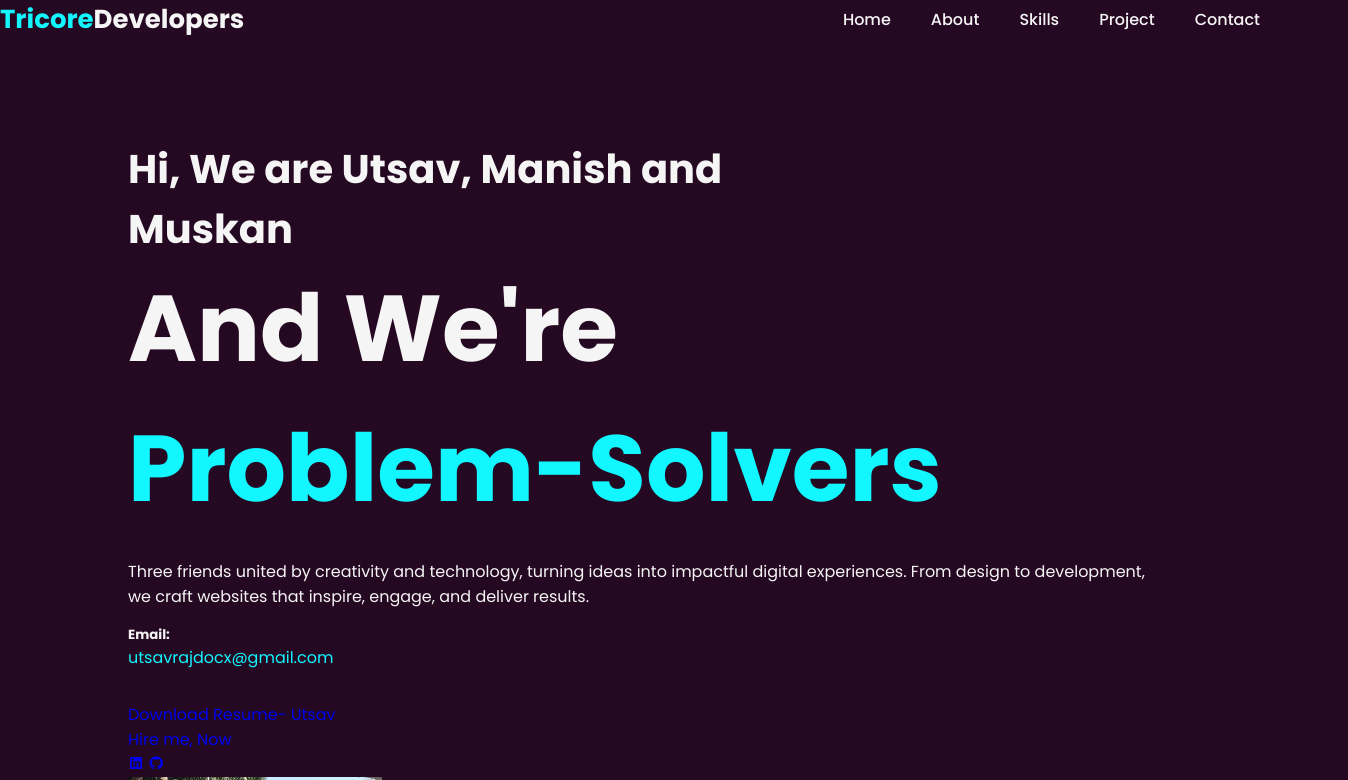
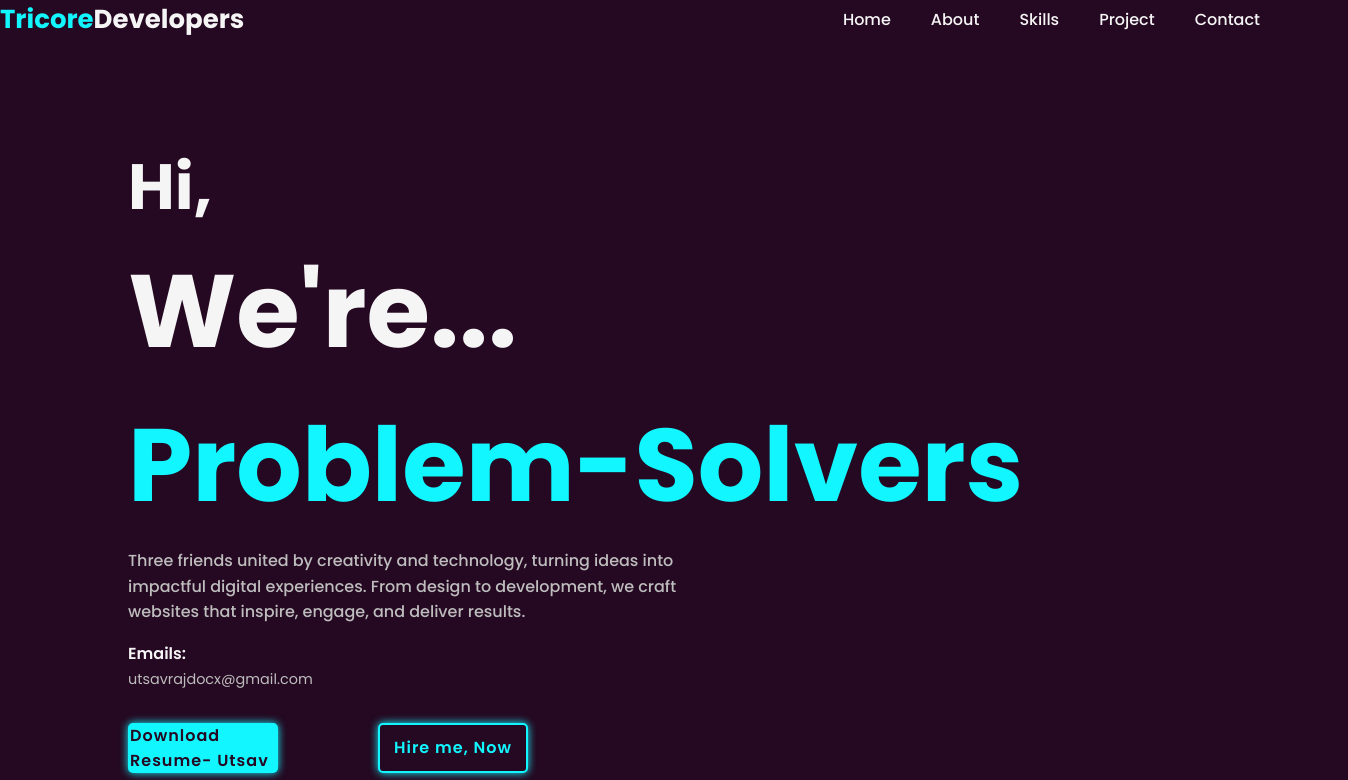
Before and after one commit to Muskan-3/Our-Portfolio, a plain HTML site: page portfolio.html in a window 1280 px wide. Shown: the top 780 px of the page, 1348 px wide, since content can reach past the window. Drawn offline with nearby package versions, Linux system fonts and the light colour scheme; a web font is replaced by a local one.

Commit message:
text animation done perfectly

```diff
--- a/portfolio.css
+++ b/portfolio.css
@@ -83,20 +83,16 @@ section{
     min-height: 100vh;
     height: 100%;
     width:100%;
-    display: grid;
-    grid-template-columns: repeat(2,1fr);
-    align-items: center;
-    grid-gap:4em;
 }
 .home-content{
     max-width:600px;
 }
 .home-content h1{
-    font-size: var(--big-font);
+    font-size: 4rem;
     font-weight: 700;
 }
 .change-text{
-    font-size:5rem;
+    font-size:5.5rem;
     font-weight: 600;
     margin-bottom: 10rem;
 }
@@ -118,18 +114,15 @@ section{
     transition: 0.38s cubic-bezier(0.6,0,0.7,0.2);
 }
 .change-text h3 .word .letter.in{
-    transition: 0.4s ease;
+    transition: 0.38s ease;
 }
 .change-text h3 .word .letter.behind{
-    transform: rotateX('-90deg');
+    transform: rotateX(-90deg);
 }
-.img-box img{
-    height: 20rem;
-}
-
 .home-content p{
     color: #bdbdbd;
     line-height: 1.6;
+    font-weight: 500;
 }
 .info-box{
     display: inline-flex;
@@ -138,3 +131,108 @@ section{
     width: 300px;
     margin: 1rem 0 2rem;
 }
+.info-box h5{
+    font-weight: 600;
+    color: var(--text-color);
+    font-size: 1rem;
+}
+.info-box span{
+    font-size: .9rem;
+    color:#bdbdbd;
+}
+.btn-box{
+    display: flex;
+    justify-content: space-between;
+    width: 400px;
+    height: 50px;
+ }
+.btn-box a.btn{
+    display: inline-flex;
+    justify-content: center;
+    align-items: center;
+    width: 150px;
+    height: 100%;
+    background-color: var(--hover-color);
+    color: var(--bg-color);
+    font-size: 1rem;
+    letter-spacing: 1px;
+    font-weight: 600;
+    transition: 0.6s;
+    box-shadow: var(--neon-box-shadow);
+    border-radius: 5px;
+    position: relative;
+    overflow: hidden;
+    z-index: 1;
+    border: 2px solid var(--hover-color);
+}
+a.btn:hover{
+    color: var(--hover-color);
+}
+a.btn::before{
+    content:"";
+    position: absolute;
+    top:0;
+    left:0;
+    background:var(--bg-color);
+    width: 0;
+    height:100%;
+    z-index: -1;
+    transition: .4s;
+}
+a.btn:hover::before{
+    width: 100%;
+}
+a.btn:nth-child(2){
+    background-color: var(--bg-color);
+    color:var(--hover-color)
+}
+a.btn:nth-child(2):hover{
+    color: var(--bg-color);
+}
+a.btn:nth-child(2)::before{
+    background-color: var(--hover-color);
+}
+
+.social-icon{
+    margin-top: 9rem;
+    display: flex;
+    justify-content: space-between;
+    width: 120px;
+    height: 40px;
+}
+.social-icon a{
+    display: inline-flex;
+    width: 50px;
+    height: 100%;
+    justify-content: center;
+    align-items: center;
+    background: var(--bg-color);
+    color: var(--hover-color);
+    border:2px solid var(--hover-color);
+    transition: 0.6s;
+    box-shadow: 0 0 0.3rem #12f7ff;
+    border-radius: 5px;
+    position: relative;
+    z-index: 1;
+    overflow: hidden;
+}
+.social-icon a i{
+    font-size: 1.5rem;
+}
+.social-icon a:hover{
+    color: var(--bg-color);
+}
+.social-icon a::before{
+    content:"";
+    position: absolute;
+    left: 0;
+    top:0;
+    width: 0;
+    height: 100%;
+    background: var(--hover-color);
+    transition: .6s;
+    z-index: -1;
+}
+.social-icon a:hover::before{
+    width: 100%;
+}
--- a/portfolio.html
+++ b/portfolio.html
@@ -27,11 +27,11 @@
     </header>
 
     <!-- Home section -->
-     <section id="home" clas="home">
+     <section id="home" class="home">
         <div class="home-content">
-            <h1>Hi, We are Utsav, Manish and Muskan</h1>
+            <h1>Hi,</h1>
             <div class="change-text">
-                <h3>And We're</h3>
+                <h3>We're...</h3>
                 <h3>
                     <span class="word">A&nbsp; trio&nbsp; of&nbsp; Web &nbsp;Designers</span>
                     <span class="word">Innovators</span>
@@ -42,7 +42,6 @@
                     <span class="word">Tech&nbsp;-Enthusiasts</span>
                 </h3>
             </div>
-            </div>
 
             <p>Three friends united by creativity and technology, turning ideas into impactful digital experiences.
                 From design to development, we craft websites that inspire, engage, and deliver results.
@@ -50,16 +49,17 @@
 
             <div class="info-box">
                 <div class="email-info">
-                    <h5>Email: </h5>
+                    <h5>Emails: </h5>
                     <span>utsavrajdocx@gmail.com</span>
+
                 </div>
-
             </div>
 
             <div class="btn-box">
-                <a href="#"><div class="btn">Download Resume- Utsav</div></a>
-                <a href="#"><div class="btn"></div>Hire me, Now</a>
+                <a href="#" class="btn">Download Resume- Utsav</a>
+                <a href="#" class="btn">Hire me, Now</a>
             </div>
+
             <div class="social-icon">
                 <a href="#"><i class='bx bxl-linkedin-square'></i></a>
                 <a href="#"><i class='bx bxl-github'></i></i></a>
--- a/portfolio.js
+++ b/portfolio.js
@@ -30,8 +30,7 @@ let changeText = ()=>{
             letter.className ="letter in";
         },340 + i * 80);
     });
-    currentWordIndex = currentWordIndex===maxWordIndex?0 : currentWordIndex+1;
-
+    currentWordIndex = currentWordIndex===maxWordIndex ? 0 : currentWordIndex+1;
 };
 changeText();
 setInterval(changeText,3000)
```
